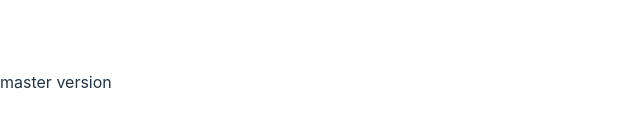
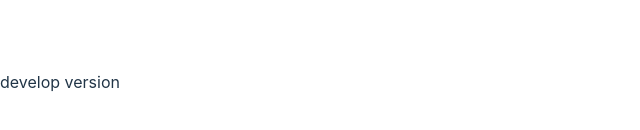
Before and after one commit to iambabazada/kombim-web, a React (Vite) app: page / in a window 1280 px wide. Shown: the part 318-448 px from the top of the page, without its empty margins (0-640 px from the left). Built offline with nearby package versions, Linux system fonts and the light colour scheme.

Commit message:
develop version

```diff
--- a/src/App.jsx
+++ b/src/App.jsx
@@ -3,7 +3,7 @@ import React from 'react'
 const App = () => {
   return (
     <div>
-      master version
+      develop version
     </div>
   )
 }
```
